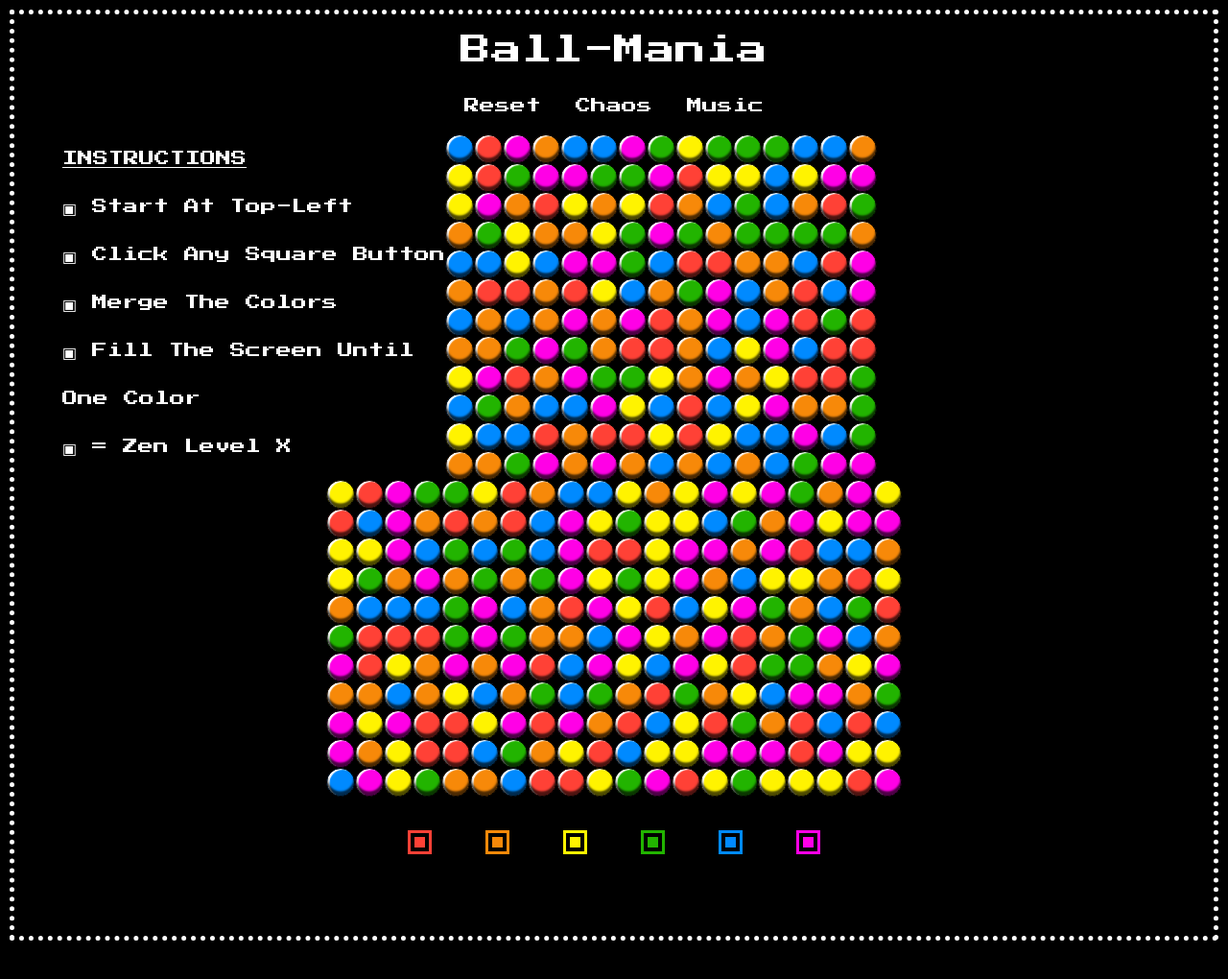
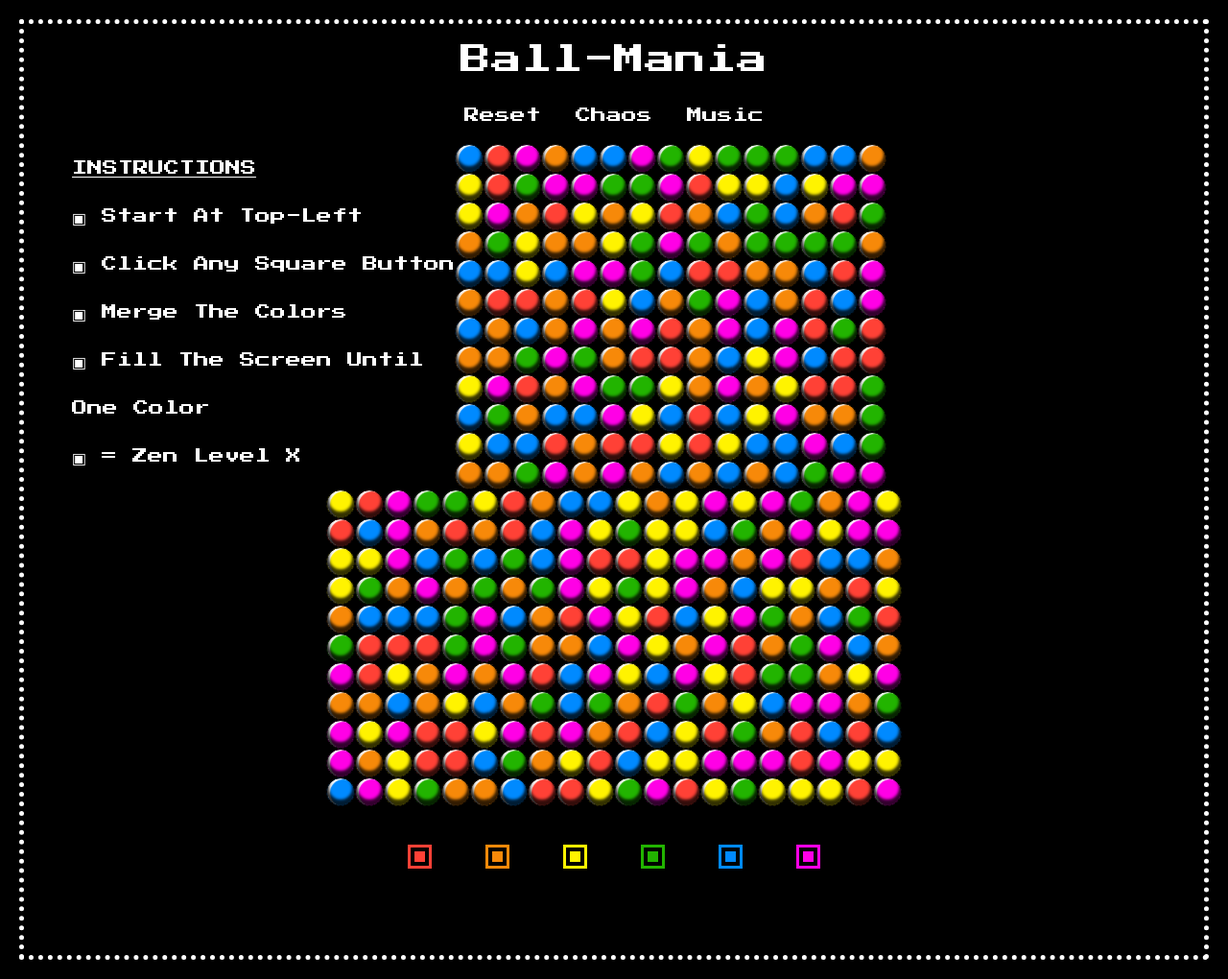
Before and after one commit to h6gs/wdi-project-1, a PHP site: page / in a window 1280 px wide. Shown: the whole page at 96% size. Before the commit the page ends 980 px from the top, so only its background shows below. Run offline with PHP 8.4, Linux system fonts and the light colour scheme; some libraries are stand-ins or nearby versions.

Commit message:
tidying css

```diff
--- a/css/style.css
+++ b/css/style.css
@@ -1,77 +1,39 @@
-html{
+html {
   border: 5px dotted white;
-  margin: 10px;
-
+  margin: 20px;
 }
-
-.gameContainer{
-  min-width: 600px;
-  max-width: 600px;
-  margin: 0 auto;
-}
-
-.buttonReset, .buttonTest, .music{
-    width: 100px;
-    height: 40px;
-    color: white;
-    background: none;
-    font-family: 'Press Start 2P', cursive;
-    cursor: pointer; cursor: hand;
-}
-
-
-.gameInstructions{
-  margin-left: 50px;
-  line-height: 50px;
-  float: left;
-}
-
-.gameOptionButtons{
-  text-align: center;
-  margin: 10px;
-}
-
-
-h1{
+h1 {
   text-align: center;
 }
-h2{
+h2 {
   text-decoration: underline;
 }
-
-body{
+body {
   font-family: 'Press Start 2P', cursive;
   color: white;
   background-color: black;
 }
-
-
-div[name="allTheBlocks"]{
+footer {
+  clear:both;
+  text-align: center;
+  padding: 20px;
+  margin-bottom: 50px;
+}
+input, button, submit {
+  font-family: 'Press Start 2P', cursive;
+  border:none;
+}
+.gameContainer > div {
   height: 30px;
   width: 30px;
   float: left;
   line-height: 50px;
-  box-shadow: inset 0 -4px 2px 0.5px rgba(0,0,0,0.7),
-  inset 2.5px 1px 1px rgba(255,255,255,1);
+  box-shadow: inset 0 -4px 3px 2px rgba(0,0,0,0.8),
+  inset 3px 1px 1px rgba(255,255,255,1);
   box-sizing: border-box;
   border: 1px solid black;
   border-radius: 20px
 }
-
-
-
-footer{
-  clear:both;
-  text-align: center;
-  padding: 15px;
-  margin-bottom: 50px;
-}
-
-input, button, submit {
-  font-family: 'Press Start 2P', cursive;
-  border:none;
-}
-
 .red, #red::before, #red::after {
   background-color: #FF4136;
 }
@@ -90,7 +52,7 @@
 .purple, #purple::before, #purple::after {
   background-color: #FF00E6;
 }
-.buttonColor{
+.buttonColor {
   -webkit-transition: all 0.5s;
   -moz-transition: all 0.5s;
   -o-transition: all 0.5s;
@@ -102,8 +64,7 @@
   background: none;
   cursor: pointer; cursor: hand;
 }
-
-.buttonColor::before{
+.buttonColor::before {
   content: '';
   position: absolute;
   top: 0;
@@ -118,8 +79,7 @@
   outline: 4px solid black ;
   outline-offset: -7px;
 }
-
-.buttonColor::after{
+.buttonColor::after {
   content: '';
   position: absolute;
   top: 0;
@@ -134,7 +94,7 @@
   outline: 4px solid black;
   outline-offset: -7px;
 }
-.buttonColor:hover::before{
+.buttonColor:hover::before {
   -webkit-transform: rotate(-225deg);
   -moz-transform: rotate(-225deg);
   -ms-transform: rotate(-225deg);
@@ -145,8 +105,7 @@
   margin: 0 0 0 -14px;
   outline: 4px solid white;
 }
-
-.buttonColor:hover::after{
+.buttonColor:hover::after {
   -webkit-transform: rotate(225deg);
   -moz-transform: rotate(225deg);
   -ms-transform: rotate(225deg);
@@ -157,3 +116,32 @@
   margin: 0 0 0 -14px;
   outline: 4px solid white;
 }
+.gameContainer {
+  min-width: 600px;
+  max-width: 600px;
+  margin: 0 auto;
+}
+.buttonReset, .buttonTest, .music{
+    width: 100px;
+    height: 40px;
+    color: white;
+    background: none;
+    font-family: 'Press Start 2P', cursive;
+    cursor: pointer; cursor: hand;
+}
+.gameInstructions {
+  margin-left: 50px;
+  line-height: 50px;
+  float: left;
+}
+.gameOptionButtons {
+  text-align: center;
+  margin: 10px;
+}
+.fallingBlocks {
+    position:fixed;
+    z-index:-2;
+    width:30px;
+    height:30px;
+    border-radius: 30px
+}
--- a/index.html
+++ b/index.html
@@ -3,13 +3,12 @@
 <head>
   <meta charset="utf-8">
   <title>Ball-Mania</title>
-  <link rel="icon" type="image/png" href="images/bfav.png">
-  <link rel="stylesheet" href="css/reset.css">
-  <link rel="stylesheet" href="css/style.css">
-  <link rel="stylesheet" href="https://cdnjs.cloudflare.com/ajax/libs/normalize/5.0.0/normalize.min.css">
+  <link   rel="icon"       href="images/bfav.png" type="image/png">
+  <link   rel="stylesheet" href="css/reset.css">
+  <link   rel="stylesheet" href="css/style.css">
+  <link   rel="stylesheet" href="https://cdnjs.cloudflare.com/ajax/libs/normalize/5.0.0/normalize.min.css">
   <script src="https://ajax.googleapis.com/ajax/libs/jquery/1.11.1/jquery.min.js"></script>
-  <link href="https://fonts.googleapis.com/css?family=Press+Start+2P" rel="stylesheet">
-  <script type="js/effects.js"></script>
+  <link  href="https://fonts.googleapis.com/css?family=Press+Start+2P" rel="stylesheet">
   <script src="js/app.js" charset="utf-8"></script>
 </head>
 <body>
@@ -17,7 +16,7 @@
   <h1>Ball-Mania</h1>
   <div class="gameOptionButtons">
     <button class="buttonReset" id="reset">Reset</button>
-    <button class="buttonTest" id="ai">Chaos</button>
+    <button class="buttonTest"  id="ai">Chaos</button>
     <button class="music"></button>
   </div>
   </header>
@@ -27,11 +26,10 @@
       <p>&#9635; Start At Top-Left</p>
       <p>&#9635; Click Any Square Button</p>
       <p>&#9635; Merge The Colors</p>
-      <p>&#9635; Fill The Screen Until </br> One Color</p>
+      <p>&#9635; Fill The Screen Until <br> One Color</p>
       <p>&#9635; = Zen Level X</p>
     </div>
-    <div class="gameContainer">
-    </div>
+    <div class="gameContainer"></div>
   </main>
   <footer>
     <button class="buttonColor" id="red"></button>
--- a/js/app.js
+++ b/js/app.js
@@ -18,14 +18,14 @@
   $('#reset').on('click', resetBlocks);
   $('.buttonColor').on('click', changeBlocks);
 
-  // make blocks
+  // Make blocks
   function makeBlocks() {
     return blockValues[Math.floor(Math.random() * blockValues.length)];
   }
   // Add blocks to page
   function addBlocks(){
     for (let i = 0; i < blockCount; i++) {
-      const block = $('<div>', { id: [i], 'class': makeBlocks(), name: 'allTheBlocks'});
+      const block = $('<div>', { id: [i], 'class': makeBlocks()});
       $blocks.push(block);
       $('.gameContainer').append(block);
       $firstBlock = $blocks[0];
@@ -43,8 +43,15 @@
     originalColorOfFirstTile = $firstBlock.attr('class');
     $('h1, h2').css('color', newColor);
     recursiveBlockCheck(0);
+
+    const setT = setInterval(function(){
+      fallingBlocks();
+    }, 0);
+    setTimeout(function(){
+      clearInterval(setT);
+    },3000);
   }
-  // recursive function to check and color blocks
+  // Recursive function to check and color blocks
   function recursiveBlockCheck(index) {
     // Select the block in the dom
     const $newBlock    = $blocks[index];
@@ -53,7 +60,7 @@
     // Temporarily change the border-color for player to see check
     $newBlock.css('border-color', 'white');
     setTimeout(() => {
-      $newBlock.css('border-color', 'black');
+      $newBlock.css('border-color', 'grey');
     }, 250);
     // Stop if it's not the same color as the first block,
     if (originalColorOfFirstTile !== currentColor) return;
@@ -68,7 +75,7 @@
       recursiveBlockCheck(newIndex);
     }
   }
-  //check whether the move/adjacent block is valid(or not)
+  // Check whether the move/adjacent block is valid(or not)
   function invalidMove(newIndex, currentIndex) {
     return aboveTop(newIndex) || belowBottom(newIndex) || pastSides(newIndex, currentIndex);
   }
@@ -81,7 +88,7 @@
   function pastSides(newIndex, currentIndex) {
     return (newIndex % width) - (currentIndex % width) === width-1;
   }
-  //play theme song
+  // Play theme song
   function initAudio(){
     $('.music').text('Music').on('click', function() {
       console.log(audioTheme);
@@ -89,14 +96,14 @@
       audioTheme[0].paused ? audioTheme[0].play() : audioTheme[0].pause();
     });
   }
-  //play move audio
+  // Play move audio
   function blockSound(){
     $('.buttonColor').on('click', function() {
       audioBlock[0].play();
     });
   }
 
-  // Chaos mode
+  // Chaos mode - computer
   function autoClick() {
     const $buttons = $($('.buttonColor').sort(function() {
       return 0.5 - Math.random();
@@ -114,6 +121,21 @@
       }
     }, 500*$buttons.size());
   }
-
+  // Falling animation
+  function fallingBlocks() {
+    const fallingBlock = $('<div class="fallingBlocks">');
+    $('body').prepend(fallingBlock);
+    $('.fallingBlocks').css('background', newColor);
+    const blockAnimCount = Math.floor(Math.random() * $('body').width()*20);
+    const blockSpeed = Math.floor(Math.random() + 1000);
+    fallingBlock.css({'left': blockAnimCount+'px'});
+    fallingBlock.animate({
+      width: [ 'toggle', 'swing' ],
+      top: '800px',
+      opacity: '0'
+    }, blockSpeed, function(){
+      $(this).remove();
+    });
+  }
 
 });
--- a/js/effects.js
+++ /dev/null
@@ -1,4 +0,0 @@
-$(function() {
-
-
-});
```
